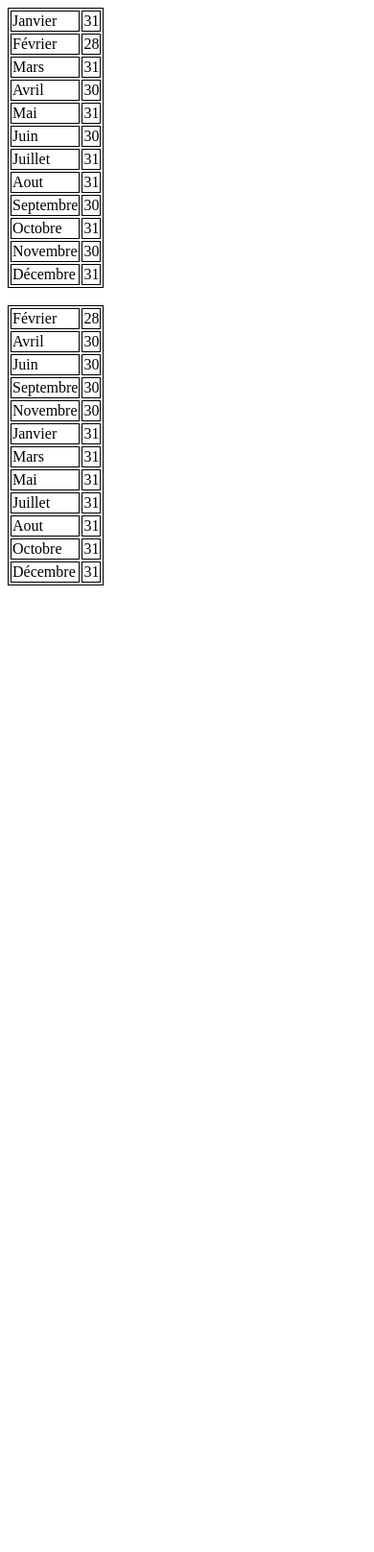
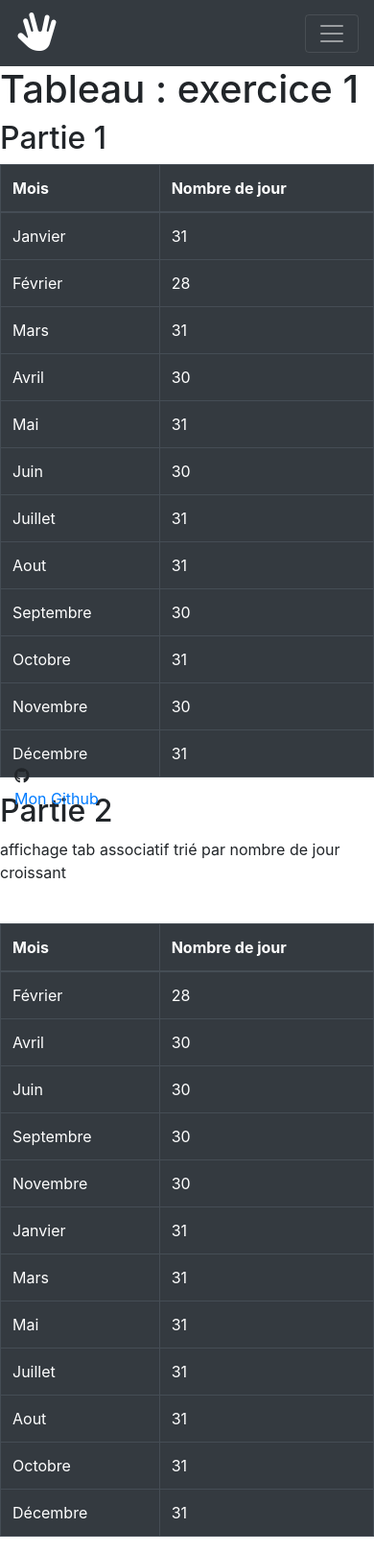
Before and after one commit to IvyxV/CDA_PHP, a PHP site: page /controllers/2lesTableaux/exercice1 in a window 390 px wide. Shown: the whole page at 96% size. Before the commit the page ends 610 px from the top, so only its background shows below. Run offline with PHP 8.4, Linux system fonts and the light colour scheme; some libraries are stand-ins or nearby versions.

Commit message:
layout all

```diff
--- a/assets/css/style.css
+++ b/assets/css/style.css
@@ -1,3 +1,14 @@
 .nav-item {
-    /* padding: 6px; */
+    padding: 6px;
 }
+
+footer {
+    padding-top: 25px !important;
+}
+
+#exBou1,
+#exBou2_1,
+#exBou2_2,
+#exBou3_1 {
+    text-align: center;
+}
--- a/controllers/2lesTableaux/exercice1.php
+++ b/controllers/2lesTableaux/exercice1.php
@@ -1,11 +1,6 @@
-<html>
-
-<head>
-
-</head>
-
-<body>
 <?php
+$title = basename("/exercice1.php");
+include '../../views/header.php';
 //Création tab associatif
 $mois["Janvier"] = 31;
 $mois["Février"] = 28;
@@ -19,29 +14,59 @@
 $mois["Octobre"] = 31;
 $mois["Novembre"] = 30;
 $mois["Décembre"] = 31;
+?>
+<main>
+    <h1>Tableau : exercice 1</h1>
+    <h2>Partie 1</h2>
+    <table class="table table-bordered table-dark">
+        <thead>
+            <tr>
+                <th scope="col">Mois</th>
+                <th scope="col">Nombre de jour</th>
+            </tr>
+        </thead>
+        <tbody>
+            <?php
             //affichage tab associatif
-    echo "<table>";
-    //attribution de variable pour les valeurs et les clés du tableau
+            //attribution de 'variable' pour les valeurs et les clés du tableau
             foreach ($mois as $cle => $valeur) {
-        echo "<tr><td>" . $cle . "</td><td>" . $valeur . "</td></tr>";
+            ?>
+                <tr>
+                    <td scope="row"><?= $cle ?></td>
+                    <td scope="row"><?= $valeur ?></td>
+                </tr>
+            <?php
             }
-    echo '</table><br>';
+            ?>
+        </tbody>
+    </table>
+    <?php
     //tri par valeur pas par clés
     asort($mois);
-        //affichage tab associatif trié par valeurs
-    echo "<table>";
+    ?>
+    <h2>Partie 2</h2>
+    <p>affichage tab associatif trié par nombre de jour croissant</p>
+    <table class="table table-bordered table-dark">
+        <thead>
+            <tr>
+                <th scope="col">Mois</th>
+                <th scope="col">Nombre de jour</th>
+            </tr>
+        </thead>
+        <tbody>
+            <?php
+            //affichage tab associatif
+            //attribution de 'variable' pour les valeurs et les clés du tableau
             foreach ($mois as $cle => $valeur) {
-        echo "<tr><td>" . $cle . "</td><td>" . $valeur . "</td></tr>";
+            ?>
+                <tr>
+                    <td scope="row"><?= $cle ?></td>
+                    <td scope="row"><?= $valeur ?></td>
+                </tr>
+            <?php
             }
-    echo '</table>';
             ?>
-    <style>
-        table,
-        tr,
-        td {
-            border: solid black 1px;
-        }
-    </style>
-</body>
-
-</html>
+</main>
+<?php
+include '../../views/footer.php';
+?>
--- a/views/footer.php
+++ b/views/footer.php
@@ -1,12 +1,19 @@
 <footer>
-    <ul>
-        <li>liens 1</li>
-        <li>liens 2</li>
-    </ul>
+    <div class="container fixed-bottom">
+        <div class="row">
+            <div class="col-sm-1">
+                <i class="fab fa-github"></i> </div>
+            <div class="col-sm">
+                <a href="https://github.com/IvyxV" class="text-left" name="githubPerso" alt="Lien vers github">Mon Github</a>
+            </div>
+        </div>
+    </div>
 </footer>
+<script src="https://kit.fontawesome.com/a195faa540.js" crossorigin="anonymous"></script>
 <script src="https://code.jquery.com/jquery-3.4.1.slim.min.js" integrity="sha384-J6qa4849blE2+poT4WnyKhv5vZF5SrPo0iEjwBvKU7imGFAV0wwj1yYfoRSJoZ+n" crossorigin="anonymous"></script>
 <script src="https://cdn.jsdelivr.net/npm/popper.js@1.16.0/dist/umd/popper.min.js" integrity="sha384-Q6E9RHvbIyZFJoft+2mJbHaEWldlvI9IOYy5n3zV9zzTtmI3UksdQRVvoxMfooAo" crossorigin="anonymous"></script>
 <script src="https://stackpath.bootstrapcdn.com/bootstrap/4.4.1/js/bootstrap.min.js" integrity="sha384-wfSDF2E50Y2D1uUdj0O3uMBJnjuUD4Ih7YwaYd1iqfktj0Uod8GCExl3Og8ifwB6" crossorigin="anonymous"></script>
 <script src="assets/js/script.js"></script>
 </body>
+
 </html>
--- a/views/header.php
+++ b/views/header.php
@@ -4,14 +4,17 @@
 <head>
     <meta charset="UTF-8">
     <title><?= $title ?></title>
+    <meta name="viewport" content="width=device-width, initial-scale=1.0">
     <link rel="stylesheet" href="https://stackpath.bootstrapcdn.com/bootstrap/4.4.1/css/bootstrap.min.css" integrity="sha384-Vkoo8x4CGsO3+Hhxv8T/Q5PaXtkKtu6ug5TOeNV6gBiFeWPGFN9MuhOf23Q9Ifjh" crossorigin="anonymous">
-    <link rel="stylesheet" href="assets/css/style.css">
+    <link rel="stylesheet" href="../../assets/css/style.css">
 </head>
 
 <body>
     <header>
         <nav class="navbar navbar-expand-md bg-dark navbar-dark">
-            <a class="navbar-brand" href="index.php"><i class="fas fa-hand-spock fa-2x"></i></a>
+            <a class="navbar-brand" href="../../index.php"><i class="fas fa-hand-spock fa-2x"></i></a>
+            <label></label>
+
             <button class="navbar-toggler" type="button" data-toggle="collapse" data-target="#collapsibleNavbar">
                 <span class="navbar-toggler-icon"></span>
             </button>
@@ -19,42 +22,46 @@
                 <ul class="navbar-nav">
                     <li class="nav-item">
                         <div class="dropdown">
+                            <label></label>
                             <button class="btn btn-secondary dropdown-toggle bg-dark" type="button" id="dropdownMenuButton" data-toggle="dropdown" aria-haspopup="true" aria-expanded="false">
                                 Les boucles </button>
                             <div class="dropdown-menu bg-dark" aria-labelledby="dropdownMenuButton">
                                 <a class="dropdown-item bg-dark text-white" href="controllers/1lesBoucles/exercice1.php">Exercice 1</a>
-                                <a class="dropdown-item bg-dark text-white" href="controllers/1lesBoucles/exercice2.php">Exercice 2</a>
-                                <a class="dropdown-item bg-dark text-white" href="controllers/1lesBoucles/exercice3.php">Exercice 3</a>
+                                <a class="dropdown-item bg-dark text-white" href="../../controllers/1lesBoucles/exercice2.php">Exercice 2</a>
+                                <a class="dropdown-item bg-dark text-white" href="../../controllers/1lesBoucles/exercice3.php">Exercice 3</a>
                             </div>
                         </div>
                     </li>
                     <li class="nav-item">
                         <div class="dropdown">
+                            <label></label>
                             <button class="btn btn-secondary dropdown-toggle bg-dark" type="button" id="dropdownMenuButton" data-toggle="dropdown" aria-haspopup="true" aria-expanded="false">
                                 Les tableaux </button>
                             <div class="dropdown-menu bg-dark" aria-labelledby="dropdownMenuButton">
-                                <a class="dropdown-item bg-dark text-white" href="controllers/2lesTableaux/exercice1">Exercice 1</a>
-                                <a class="dropdown-item bg-dark text-white" href="controllers/2lesTableaux/exercice2">Exercice 2</a>
+                                <a class="dropdown-item bg-dark text-white" href="../../controllers/2lesTableaux/exercice1">Exercice 1</a>
+                                <a class="dropdown-item bg-dark text-white" href="../../controllers/2lesTableaux/exercice2">Exercice 2</a>
                             </div>
                         </div>
                     </li>
                     <li class="nav-item">
                         <div class="dropdown">
+                            <label></label>
                             <button class="btn btn-secondary dropdown-toggle bg-dark" type="button" id="dropdownMenuButton" data-toggle="dropdown" aria-haspopup="true" aria-expanded="false">
                                 Les dates </button>
                             <div class="dropdown-menu bg-dark" aria-labelledby="dropdownMenuButton">
-                                <a class="dropdown-item bg-dark text-white" href="controllers/3lesDates/exercice1.php">Exercice 1</a>
-                                <a class="dropdown-item bg-dark text-white" href="controllers/3lesDates/exercice2.php">Exercice 2</a>
-                                <a class="dropdown-item bg-dark text-white" href="controllers/3lesDates/exercice3.php">Exercice 3</a>
-                                <a class="dropdown-item bg-dark text-white" href="controllers/3lesDates/exercice4.php">Exercice 4</a>
-                                <a class="dropdown-item bg-dark text-white" href="controllers/3lesDates/exercice5.php">Exercice 5</a>
-                                <a class="dropdown-item bg-dark text-white" href="controllers/3lesDates/exercice6.php">Exercice 6</a>
-                                <a class="dropdown-item bg-dark text-white" href="controllers/3lesDates/exercice7.php">Exercice 7</a>
+                                <a class="dropdown-item bg-dark text-white" href="../../controllers/3lesDates/exercice1.php">Exercice 1</a>
+                                <a class="dropdown-item bg-dark text-white" href="../../controllers/3lesDates/exercice2.php">Exercice 2</a>
+                                <a class="dropdown-item bg-dark text-white" href="../../controllers/3lesDates/exercice3.php">Exercice 3</a>
+                                <a class="dropdown-item bg-dark text-white" href="../../controllers/3lesDates/exercice4.php">Exercice 4</a>
+                                <a class="dropdown-item bg-dark text-white" href="../../controllers/3lesDates/exercice5.php">Exercice 5</a>
+                                <a class="dropdown-item bg-dark text-white" href="../../controllers/3lesDates/exercice6.php">Exercice 6</a>
+                                <a class="dropdown-item bg-dark text-white" href="../../controllers/3lesDates/exercice7.php">Exercice 7</a>
                             </div>
                         </div>
                     </li>
                     <li class="nav-item">
                         <div class="dropdown">
+                            <label></label>
                             <button class="btn btn-secondary dropdown-toggle bg-dark" type="button" id="dropdownMenuButton" data-toggle="dropdown" aria-haspopup="true" aria-expanded="false">
                                 Les formulaires </button>
                             <div class="dropdown-menu bg-dark" aria-labelledby="dropdownMenuButton">
--- a/views/vue2.php
+++ /dev/null
@@ -1 +0,0 @@
-<?php
```
Also changed, not shown: controllers/1lesBoucles/exercice1.php (+29 -13 lines), controllers/1lesBoucles/exercice2.php (+32 -12 lines), controllers/1lesBoucles/exercice3.php (+43 -38 lines), index.php (+18 -7 lines). Lines whose indentation alone changed are shown as unchanged.
